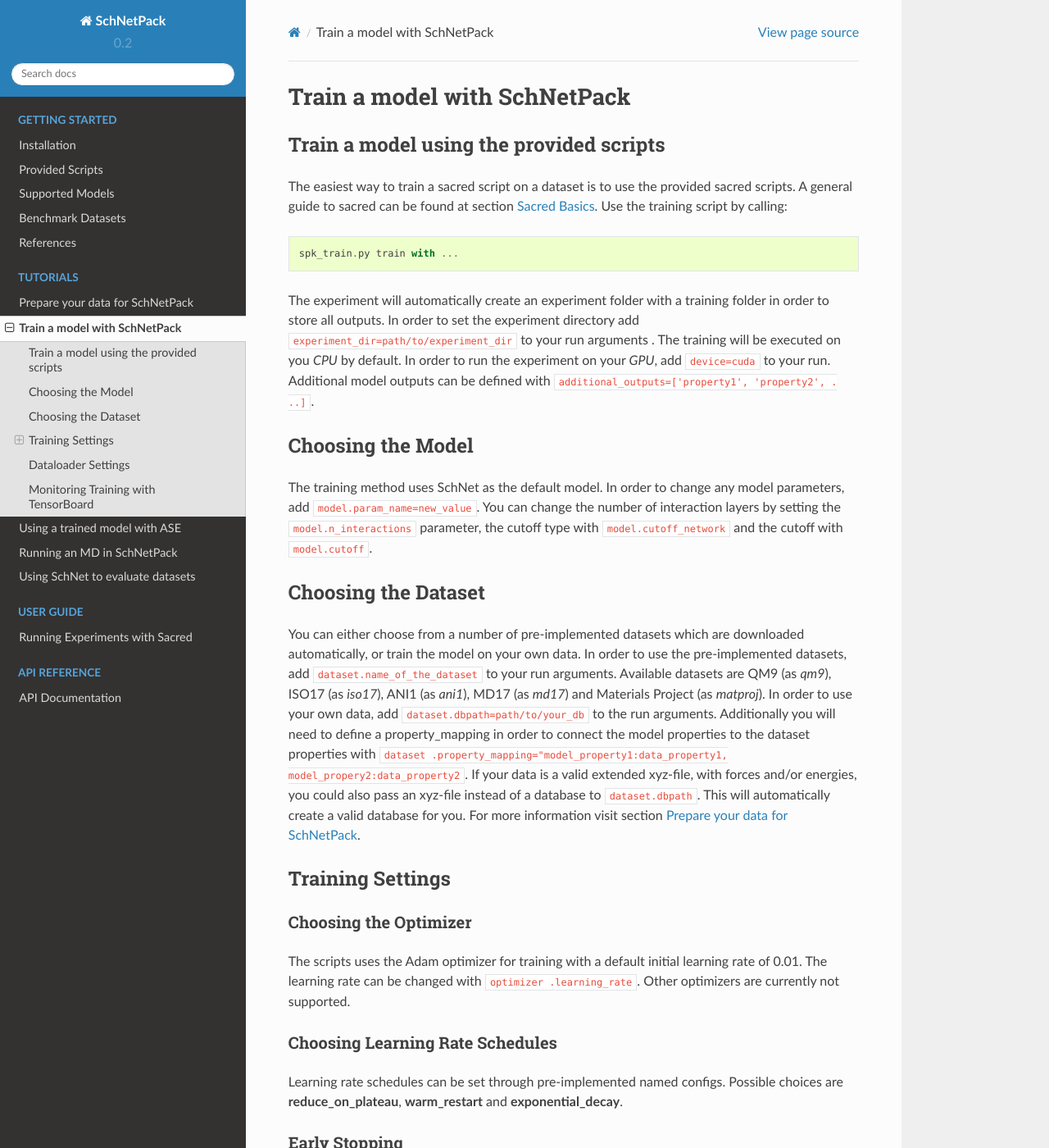
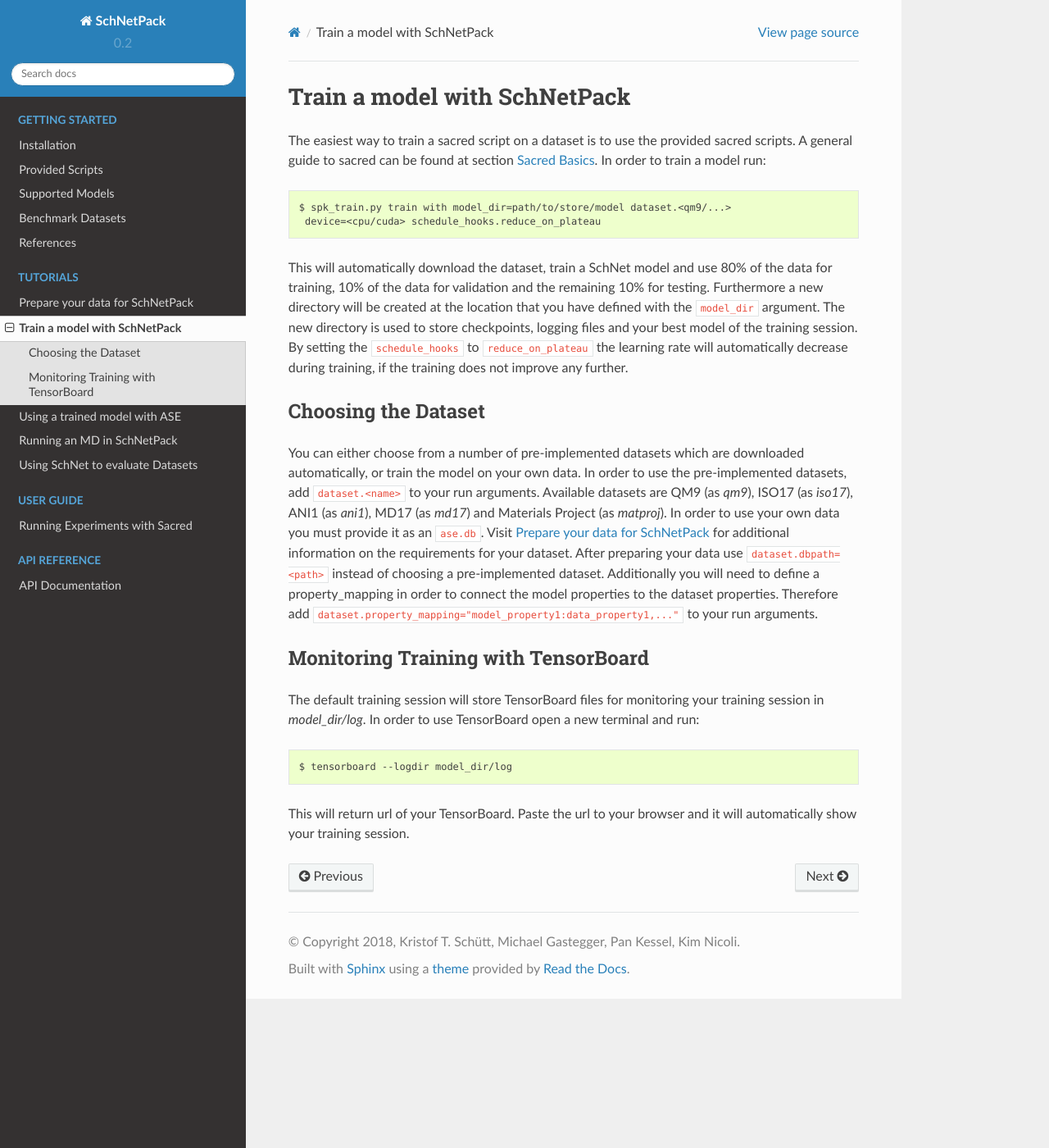
Before and after one commit to atomistic-machine-learning/schnetpack, a Sphinx documentation site: the page built from docs/tutorials/trainmodel.rst, in a window 1280 px wide and 1400 px high. Shown: the whole window at 82% size. Built offline with Sphinx 7.4.7 and the Read the Docs theme 2.0.0, drawn with Linux system fonts in a browser that asks for light colours; pages that are not in the unit, such as notebooks, are missing from menus; some of the changed text lies outside the part shown.

Commit message:
tutorials

```diff
--- a/docs/tutorials/preparedata.rst
+++ b/docs/tutorials/preparedata.rst
@@ -7,7 +7,7 @@
 data consists of ``.xyz`` or ``.extxyz`` files, you can use the parsing
 script, in order to convert your data. The script is called with::
 
-    $ spk_parse.py parse with file_path=path-to-in-file db_path=path-to-out-db
+    $ spk_parse.py parse with file_path=<file-path> db_path=<db-path>
 
 The script will automatically check your file extension in order to
 distinguish between ``.xyz`` and ``.extxyz`` files. If you provide an ``.xyz``
@@ -31,8 +31,8 @@
 properties in the following rows. In order to parse this snippet, add the
 definition of molecular properties and forces to your run arguments::
 
-    $ spk_parse.py parse with forces file_path=in-path.xyz db_path=db-path.db
-     "molecular_properties=['energy']"
+    $ spk_parse.py parse with forces file_path=<file-path> db_path=<db-path>
+      "molecular_properties=['energy']"
 
 .. note::
 
--- a/docs/tutorials/trainmodel.rst
+++ b/docs/tutorials/trainmodel.rst
@@ -1,106 +1,52 @@
+.. _train model:
+
 Train a model with SchNetPack
 =============================
 
-Train a model using the provided scripts
-----------------------------------------
 
 The easiest way to train a sacred script on a dataset is to use the provided
 sacred scripts. A general guide to sacred can be found at section
 :ref:`sacred basics`.
-Use the training script by calling::
+In order to train a model run::
 
-    spk_train.py train with ...
+    $ spk_train.py train with model_dir=path/to/store/model dataset.<qm9/...>
+     device=<cpu/cuda> schedule_hooks.reduce_on_plateau
 
-The experiment will automatically create an experiment folder with a training
-folder in order to store all outputs. In order to set the experiment
-directory add ``experiment_dir=path/to/experiment_dir`` to your run arguments
-. The training will be executed on you *CPU* by default. In order to run the
-experiment on your *GPU*, add ``device=cuda`` to your run. Additional model
-outputs can be defined with ``additional_outputs=['property1', 'property2', .
-..]``.
-
-Choosing the Model
-------------------
-
-The training method uses SchNet as the default model. In order to change any
-model parameters, add ``model.param_name=new_value``. You can change the
-number of interaction layers by setting the ``model.n_interactions`` parameter,
-the cutoff type with ``model.cutoff_network`` and the cutoff with
-``model.cutoff``.
+This will automatically download the dataset, train a SchNet model and use
+80% of the data for training, 10% of the data for validation and the
+remaining 10% for testing. Furthermore a new directory will be created at the
+location that you have defined with the ``model_dir`` argument. The new
+directory is used to store checkpoints, logging files and your best model of
+the training session. By setting the ``schedule_hooks`` to
+``reduce_on_plateau`` the learning rate will automatically decrease during
+training, if the training does not improve any further.
 
 Choosing the Dataset
 --------------------
 
 You can either choose from a number of pre-implemented datasets which are
 downloaded automatically, or train the model on your own data. In order to
-use the pre-implemented datasets, add ``dataset.name_of_the_dataset`` to your
+use the pre-implemented datasets, add ``dataset.<name>`` to your
 run arguments. Available datasets are QM9 (as *qm9*), ISO17 (as *iso17*),
 ANI1 (as *ani1*), MD17 (as *md17*) and Materials Project (as *matproj*).
-In order to use your own data, add ``dataset.dbpath=path/to/your_db`` to the
-run arguments. Additionally you will need to define a property_mapping in
-order to connect the model properties to the dataset properties with ``dataset
-.property_mapping="model_property1:data_property1,
-model_propery2:data_property2``. If your data is a valid extended xyz-file,
-with forces and/or energies, you could also pass an xyz-file instead of a
-database to ``dataset.dbpath``. This will automatically create a valid
-database for you. For more information visit section :ref:`Prepare Data`.
+In order to use your own data you must provide it as an ``ase.db``.
+Visit :ref:`Prepare Data` for additional information on the requirements for
+your dataset. After preparing your data use ``dataset.dbpath=<path>`` instead
+of choosing a pre-implemented dataset. Additionally you will need to define a
+property_mapping in order to connect the model properties to the dataset
+properties. Therefore add
+``dataset.property_mapping="model_property1:data_property1,..."`` to your run
+arguments.
 
-
-Training Settings
------------------
-
-Choosing the Optimizer
-^^^^^^^^^^^^^^^^^^^^^^
-
-The scripts uses the Adam optimizer for training with a default initial
-learning rate of 0.01. The learning rate can be changed with ``optimizer
-.learning_rate``. Other optimizers are currently not supported.
-
-Choosing Learning Rate Schedules
-^^^^^^^^^^^^^^^^^^^^^^^^^^^^^^^^
-
-Learning rate schedules can be set through pre-implemented named configs.
-Possible choices are **reduce_on_plateau**, **warm_restart** and
-**exponential_decay**.
-
-Early Stopping
-^^^^^^^^^^^^^^
-
-In order to abort the training by using some criterion you can add stopping
-hooks to the training session. Therefore you need to define ``stopping_hooks
-.max_steps``, ``stopping_hooks.max_epochs`` and/or ``stopping_hooks
-.patience``. This will automatically activate the early stopping hooks.
-
-Logging Hooks
-^^^^^^^^^^^^^
-
-The training session creates a CSV- and a TensorBoard-file by default. In
-order to set the desired metrics that need to be logged, add ``metrics
-.names=['metric1', ...]`` to your run arguments.
-
-Dataloader Settings
--------------------
-
-In order to change the settings for the dataloader, set the parameters by
-adding them to ``dataloader.param_name=new_value``. You can set the number of
-workers (**num_workers**), the batch size (**batch_size**) and the number of
-training/validation-points (**num_train** and **num_val**). The default
-values are 4 workers with a batch size of 128 and 80% of the dataset for
-training and 10% for validation.
 
 Monitoring Training with TensorBoard
 ------------------------------------
 
 The default training session will store TensorBoard files for monitoring your
- training session in *path/to/eperiment_dir/training/log*. In order to use
- TensorBoard open a new terminal and activate your environment that has
- SchNetPack installed::
+training session in *model_dir/log*. In order to use
+TensorBoard open a new terminal and run::
 
-    $ source activate your_env_name
+    $ tensorboard --logdir model_dir/log
 
-Now run TensorBoard on your log_dir::
-
-    $ tensorboard --logdir path/to/eperiment_dir/training/log
-
-This will return a message with the location of your TensorBoard. Copy this
-location to your browser and it will automatically show your training session.
+This will return url of your TensorBoard. Paste the url to your browser and
+it will automatically show your training session.
--- a/setup.py
+++ b/setup.py
@@ -23,6 +23,7 @@
              'src/sacred_scripts/spk_train.py',
              'src/sacred_scripts/spk_md.py',
              'src/sacred_scripts/spk_parse.py',
+             'src/sacred_scripts/spk_eval.py',
              'src/scripts/schnetpack_omdb.py'],
     package_dir={'': 'src'},
     python_requires='>=3.6',
```
Also changed, not shown: docs/tutorials/evaluate.rst (+17 -33 lines), src/sacred_scripts/training/config.yaml (deleted, +0 -68 lines), 7 other files.
